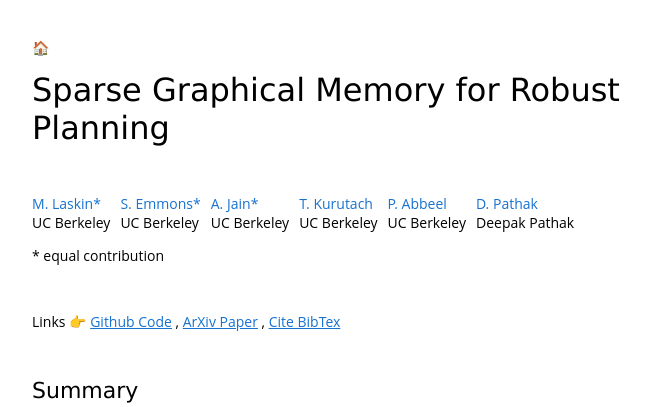
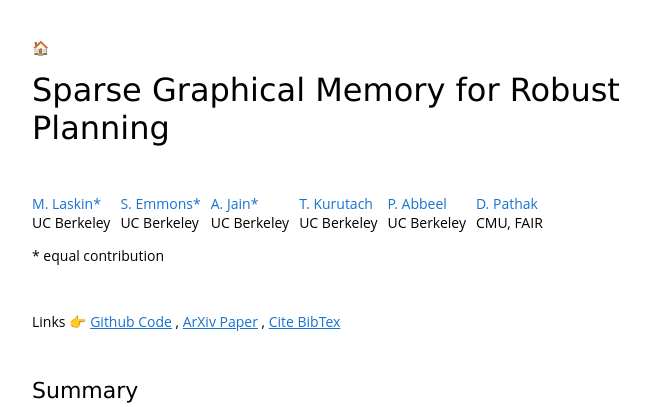
Before and after one commit to MishaLaskin/mishalaskin.github.io, a Jekyll site: the page built from _posts/2020-03-06-sgm.markdown, in a window 1280 px wide. Shown: the top 407 px of the page, without its empty margins (308-966 px from the left). Built offline with Jekyll 4.4.1, drawn with Linux system fonts in a browser that asks for light colours; a script that is not in the unit is left out; comment, search, counter and statistics services are not loaded.

Commit message:
deepak affiliation

```diff
--- a/_posts/2020-03-06-sgm.markdown
+++ b/_posts/2020-03-06-sgm.markdown
@@ -62,7 +62,7 @@ function showTweet() {
       </div>
 
       <div><span class='author_name'><a href="https://people.eecs.berkeley.edu/~pathak/" target="_blank"> D. Pathak</a></span>
-      <br><span class='author_name'>Deepak Pathak</span>
+      <br><span class='author_name'>CMU, FAIR</span>
       </div>
 </div>
 <span>* equal contribution</span>
```
